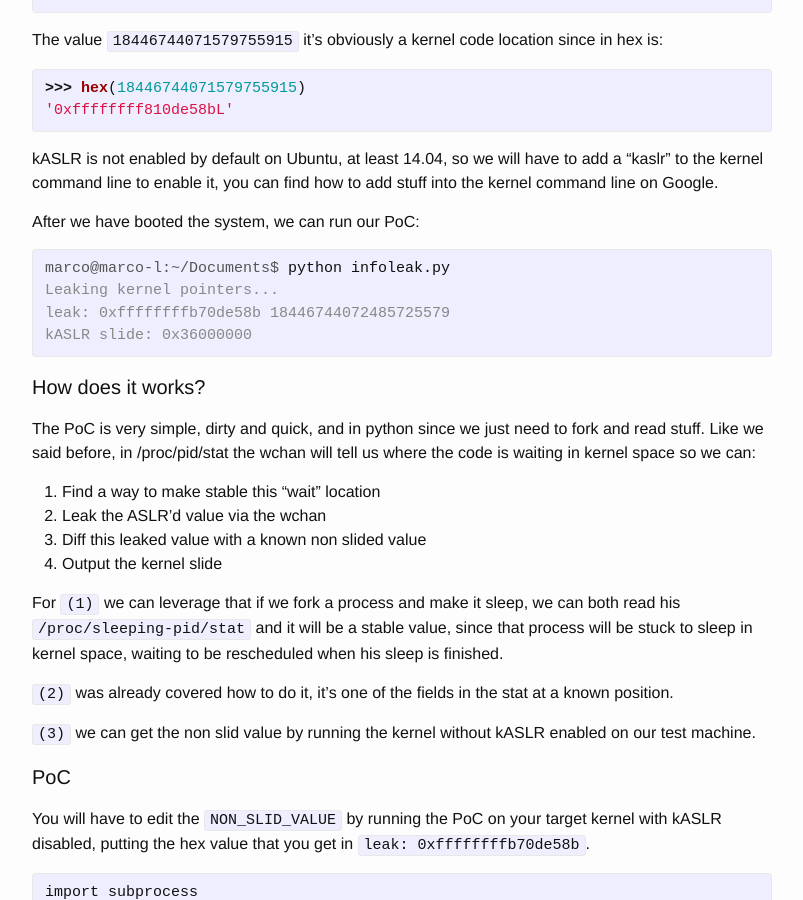
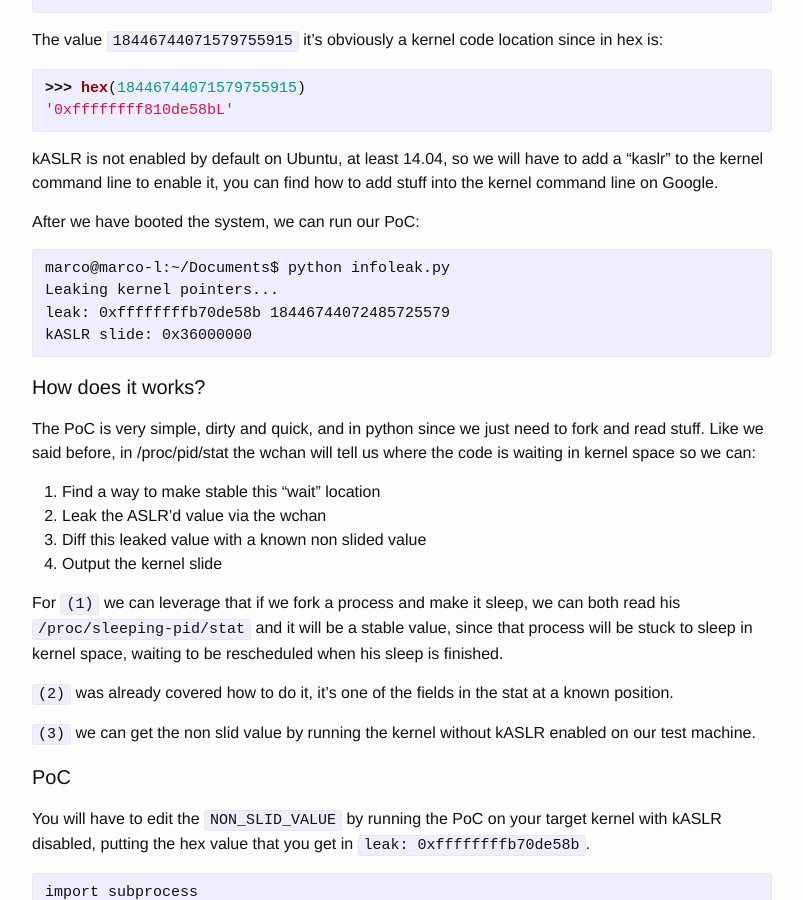
Before and after one commit to marcograss/marcograss.github.io, a Jekyll site: the page built from _posts/2016-01-24-exploiting-infoleak-linux-kaslr-bypass.markdown, in a window 1280 px wide and 900 px high, scrolled down 1105 px. Shown: the whole window, without its empty margins (238-1041 px from the left). Built offline with Jekyll 4.4.1, drawn with Linux system fonts in a browser that asks for light colours.

Commit message:
fixed highlight

```diff
--- a/_posts/2016-01-24-exploiting-infoleak-linux-kaslr-bypass.markdown
+++ b/_posts/2016-01-24-exploiting-infoleak-linux-kaslr-bypass.markdown
@@ -52,7 +52,7 @@ kASLR is not enabled by default on Ubuntu, at least 14.04, so we will have to ad
 
 After we have booted the system, we can run our PoC:
 
-{% highlight terminal %}
+{% highlight text %}
 marco@marco-l:~/Documents$ python infoleak.py
 Leaking kernel pointers...
 leak: 0xffffffffb70de58b 18446744072485725579
```
